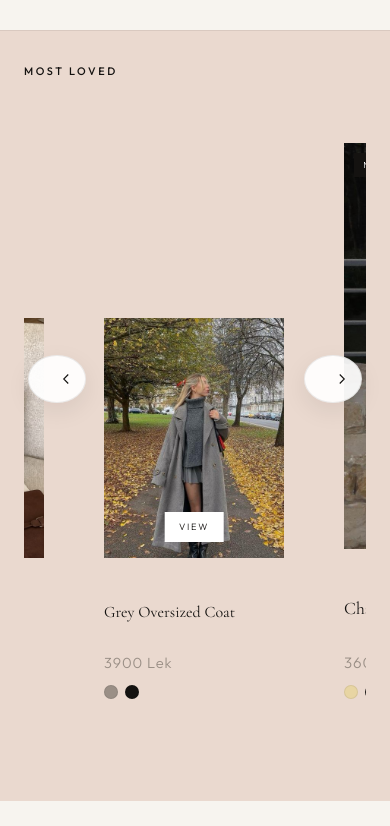
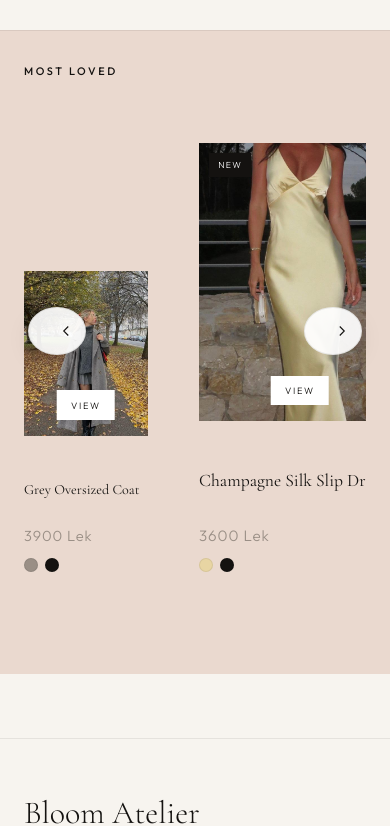
Before and after one commit to auroradimni/bloom-atelier, a Nuxt app: page / in a window 390 px wide. Shown: the part 7286-8112 px from the top of the page. Built offline with nearby package versions, Linux system fonts and the light colour scheme.

Commit message:
Fill Most Loved row across full container width
Use proportional flex sizing so side cards stay smaller while the
featured card stays larger, with no empty gaps in the container.

Co-authored-by: auroradimni <auroradimni@users.noreply.github.com>

```diff
--- a/pages/index.vue
+++ b/pages/index.vue
@@ -92,6 +92,7 @@
               v-scroll-reveal="{ delay: index * 60 }"
               :product="item"
               :to="`/product/${item.id}`"
+              compact
             />
 
             <ProductCard
@@ -108,6 +109,7 @@
               v-scroll-reveal="{ delay: index * 60 }"
               :product="item"
               :to="`/product/${item.id}`"
+              compact
             />
           </div>
 
@@ -362,31 +364,26 @@ function getCover(slug) {
 .most-loved-track {
   display: flex;
   align-items: flex-end;
-  gap: 1.25rem;
-  overflow-x: auto;
-  scroll-snap-type: x mandatory;
-  overscroll-behavior-x: contain;
-  scrollbar-width: none;
-  padding: 0.15rem 0 0.35rem;
-}
-
-.most-loved-track::-webkit-scrollbar {
-  display: none;
+  gap: 0.65rem;
+  width: 100%;
 }
 
 .most-loved-track :deep(.product-card) {
-  flex: 0 0 min(220px, 58vw);
-  scroll-snap-align: start;
+  flex: 1 1 0;
+  min-width: 0;
 }
 
 .most-loved-track :deep(.product-card--featured) {
-  flex: 0 0 min(380px, 82vw);
-  scroll-snap-align: center;
+  flex: 2.35 1 0;
+}
+
+.most-loved-track :deep(.product-card:not(.product-card--featured) .product-media) {
+  padding-top: 105%;
 }
 
 .most-loved-track :deep(.product-card--featured .product-media) {
   height: 0;
-  padding-top: 145%;
+  padding-top: 138%;
   aspect-ratio: unset;
   max-height: none;
 }
@@ -501,6 +498,34 @@ function getCover(slug) {
     grid-template-columns: 1fr;
   }
 
+  .most-loved-track {
+    display: flex;
+    gap: 0.75rem;
+    overflow-x: auto;
+    scroll-snap-type: x mandatory;
+    overscroll-behavior-x: contain;
+    scrollbar-width: none;
+    padding: 0.15rem 0 0.35rem;
+  }
+
+  .most-loved-track::-webkit-scrollbar {
+    display: none;
+  }
+
+  .most-loved-track :deep(.product-card) {
+    flex: 0 0 min(42vw, 200px);
+    scroll-snap-align: start;
+  }
+
+  .most-loved-track :deep(.product-card--featured) {
+    flex: 0 0 min(62vw, 280px);
+    scroll-snap-align: center;
+  }
+
+  .most-loved-track :deep(.product-card:not(.product-card--featured) .product-media) {
+    padding-top: 133.333%;
+  }
+
   .carousel-arrow--prev {
     left: 0.25rem;
   }
```
